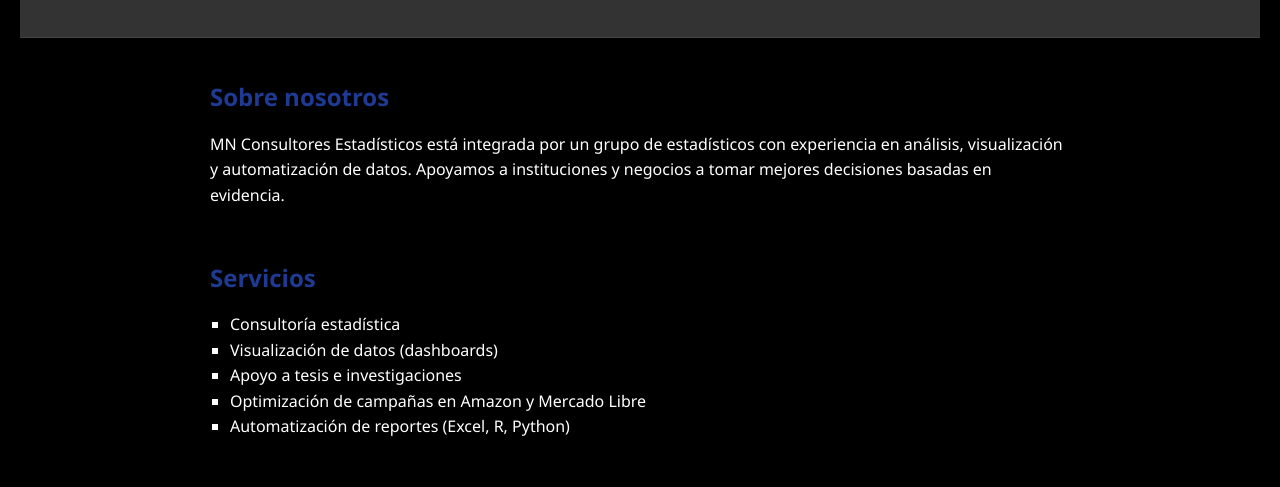
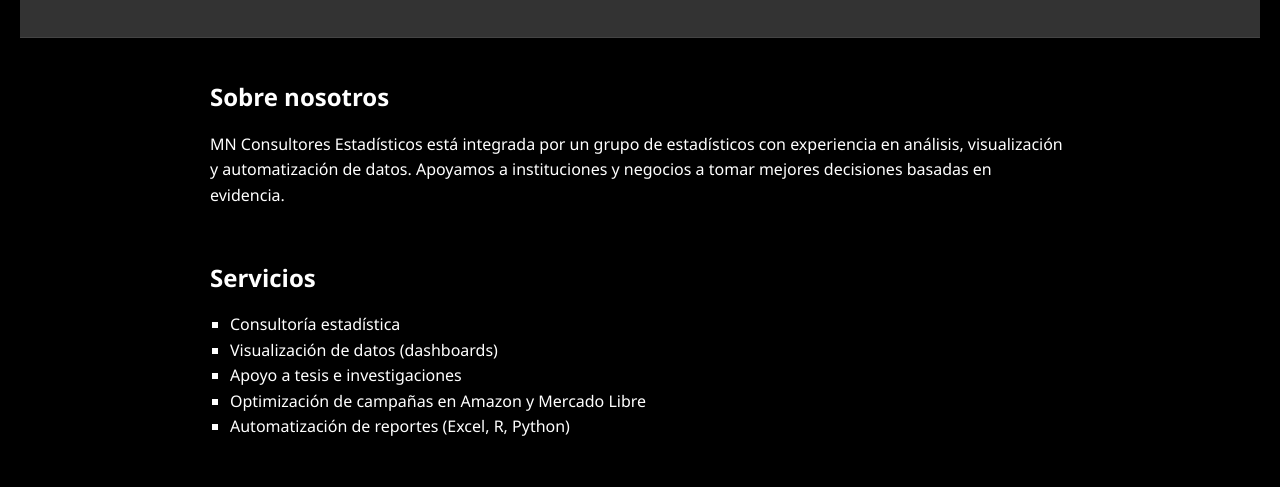
Before and after one commit to CarolMarquez25/Portafolio.github.io, a plain HTML site: page index.html in a window 1280 px wide. Shown: the part 254-741 px from the top of the page. Drawn offline with Linux system fonts and the light colour scheme.

Commit message:
Update style.css

```diff
--- a/style.css
+++ b/style.css
@@ -10,7 +10,7 @@
   --bg-color: #000000;
   --text-color: #ffffff;
   --gray-light: #333333;
-  --primary-blue: #1f3a93;
+  --primarynegro: #595853;
   --accent-yellow: #f1c40f;
 }
 
```
